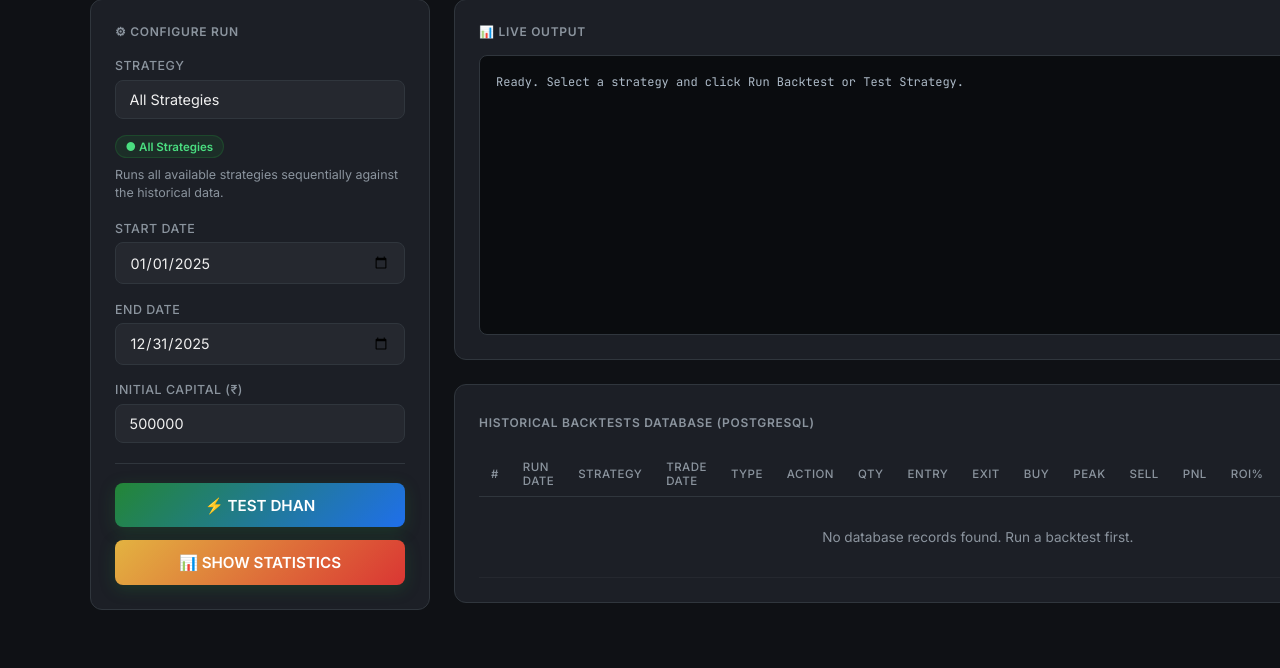
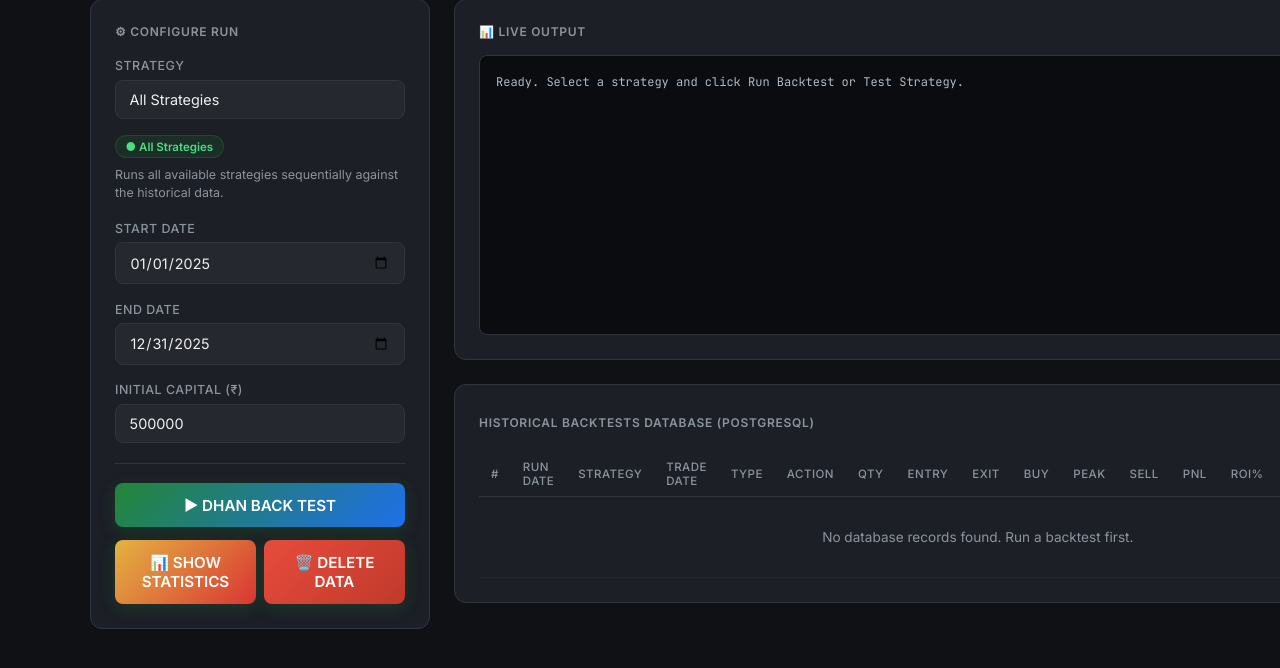
Before and after one commit to anoopverma/AntiGravity, a Flask app: page /backtest in a window 1280 px wide; the page is wider, and only the part inside the window is pictured. Shown: the part 103-771 px from the top of that part. Run offline with Flask 3, Linux system fonts and the light colour scheme; the visitor is signed in with stand-in values (Sample User, id 1).

Commit message:
add delete DB functionality and rename run button

```diff
--- a/app.py
+++ b/app.py
@@ -367,6 +367,50 @@ def run_backtest():
 
 
 
+@app.route('/api/delete-backtest', methods=['POST'])
+@login_required
+def delete_backtest():
+    """Delete database records for a specified strategy and date range."""
+    data = request.json or {}
+    strategy = data.get('strategy', 'ALL')
+    start_date = data.get('start_date')
+    end_date = data.get('end_date')
+
+    uri = os.getenv("POSTGRES_URI", "")
+    if not uri:
+        return jsonify({"status": "error", "message": "POSTGRES_URI not configured"}), 503
+
+    try:
+        from sqlalchemy import text
+        engine = create_engine(uri)
+        with engine.connect() as conn:
+            query = 'DELETE FROM historical_backtests WHERE 1=1'
+            params = {}
+
+            if strategy != 'ALL':
+                query += ' AND "Strategy_Name" = :strategy'
+                params['strategy'] = strategy
+
+            if start_date:
+                query += ' AND "Date" >= :start_date'
+                params['start_date'] = start_date
+
+            if end_date:
+                query += ' AND "Date" <= :end_date'
+                params['end_date'] = end_date
+
+            result = conn.execute(text(query), params)
+            conn.commit()
+
+            return jsonify({
+                "status": "success",
+                "message": f"Deleted {result.rowcount} record(s) from database."
+            })
+    except Exception as e:
+        logger.error(f"Error deleting backtest data: {e}")
+        return jsonify({"status": "error", "message": str(e)}), 500
+
+
 @app.route('/api/test-strategy', methods=['POST'])
 def test_strategy():
     data = request.json or {}
--- a/templates/backtest_runner.html
+++ b/templates/backtest_runner.html
@@ -480,12 +480,18 @@
             <hr class="divider">
             <div style="display:flex;flex-direction:column;gap:0.8rem;">
                 <button class="btn-run" id="run-btn" onclick="testDhan()">
-                    ⚡ TEST DHAN
+                    ▶ DHAN BACK TEST
                 </button>
-                <button class="btn-run" style="background: linear-gradient(135deg, #e3b341, #da3633);"
-                    id="test-strat-btn" onclick="showStatistics()">
-                    📊 SHOW STATISTICS
-                </button>
+                <div style="display:flex; gap:0.5rem;">
+                    <button class="btn-run" style="flex:1; background: linear-gradient(135deg, #e3b341, #da3633);"
+                        id="test-strat-btn" onclick="showStatistics()">
+                        📊 SHOW STATISTICS
+                    </button>
+                    <button class="btn-run" style="flex:1; background: linear-gradient(135deg, #e74c3c, #c0392b);"
+                        id="del-db-btn" onclick="deleteDbData()">
+                        🗑️ DELETE DATA
+                    </button>
+                </div>
             </div>
         </div>
 
@@ -747,7 +753,44 @@
             }
 
             btn.disabled = false;
-            btn.innerHTML = '⚡ TEST DHAN';
+            btn.innerHTML = '▶ DHAN BACK TEST';
+        }
+
+        async function deleteDbData() {
+            const btn = document.getElementById('del-db-btn');
+            const originalHtml = btn.innerHTML;
+            btn.disabled = true;
+            btn.innerHTML = `<span class="spinner" style="margin-right:8px; display:inline-block; border: 2px solid white; border-top: 2px solid transparent; border-radius: 50%; width: 14px; height: 14px; animation: spin 1s linear infinite;"></span> Deleting...`;
+
+            const payload = {
+                strategy: document.getElementById('strategy-select').value,
+                start_date: document.getElementById('start-date').value,
+                end_date: document.getElementById('end-date').value,
+            };
+
+            log(`Attempting to delete database records for strategy: ${payload.strategy}`, 'log-warn');
+
+            try {
+                const resp = await fetch('/api/delete-backtest', {
+                    method: 'POST',
+                    headers: { 'Content-Type': 'application/json' },
+                    body: JSON.stringify(payload)
+                });
+
+                const data = await resp.json();
+
+                if (resp.ok) {
+                    log(`✅ ${data.message}`, 'log-success');
+                    fetchBacktests();
+                } else {
+                    log(`❌ Delete Error: ${data.message}`, 'log-error');
+                }
+            } catch (e) {
+                log(`❌ Network Error: ${e.message}`, 'log-error');
+            }
+
+            btn.disabled = false;
+            btn.innerHTML = originalHtml;
         }
 
         function showStatistics() {
```
